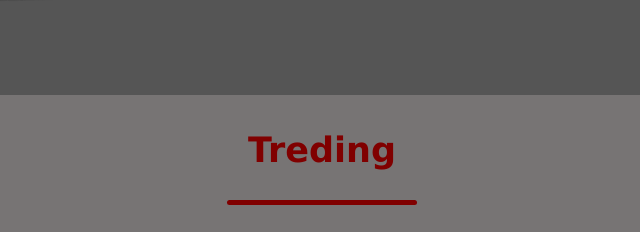
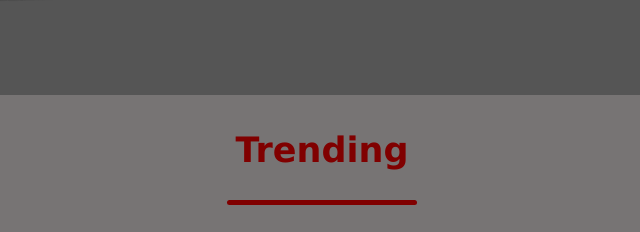
Before and after one commit to EuniceMusenyia/EuniqCollection-Website, a plain HTML site: page index.html in a window 1280 px wide. Shown: the part 1180-1412 px from the top of the page, 318-958 px from the left. Drawn offline with Linux system fonts and the light colour scheme; files whose address does not match are found by name.

Commit message:
edited the trending products

```diff
--- a/index.html
+++ b/index.html
@@ -52,7 +52,7 @@
             </div>
         </div>
         <div class="small-container">
-            <h1 style="color: maroon; text-align: center;">Treding</h1>
+            <h1 style="color: maroon; text-align: center;">Trending</h1>
             <div class="line1"></div>
             <div class="child">
                 <div class="childprods">
```
